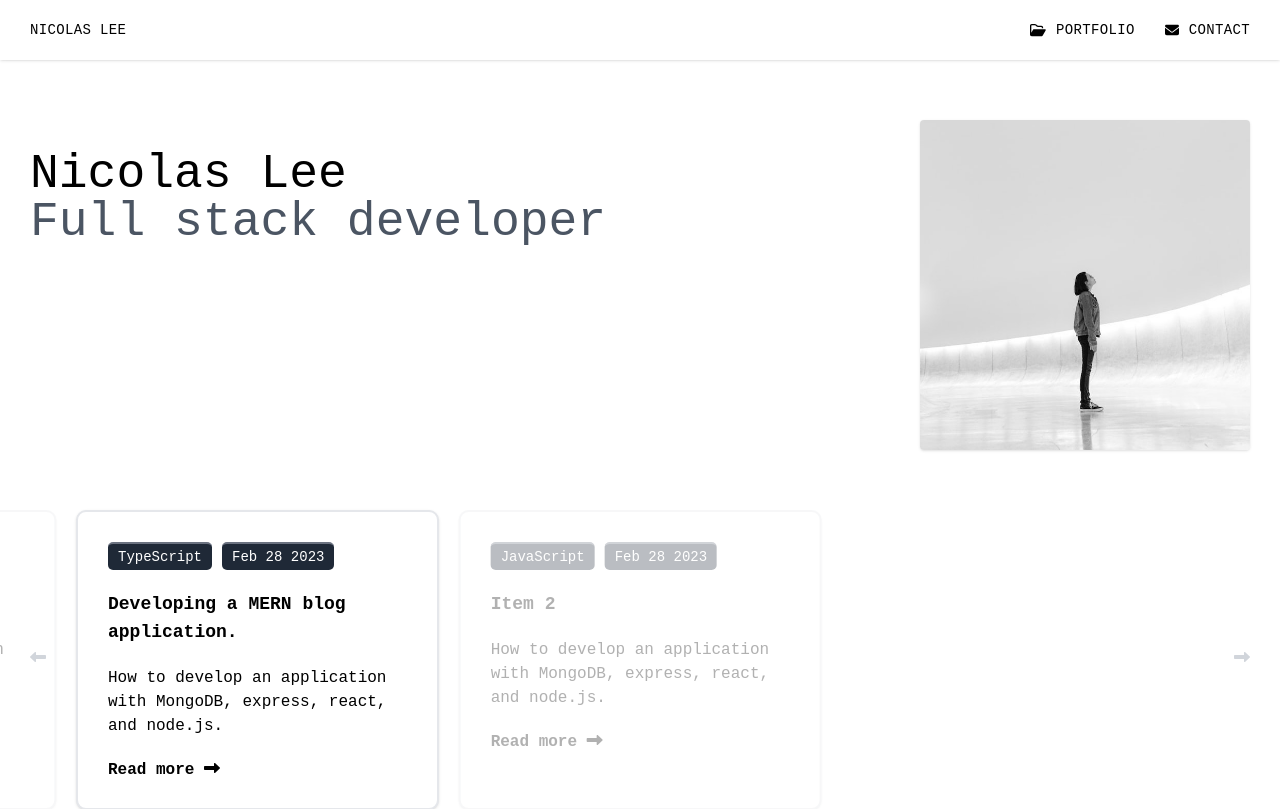
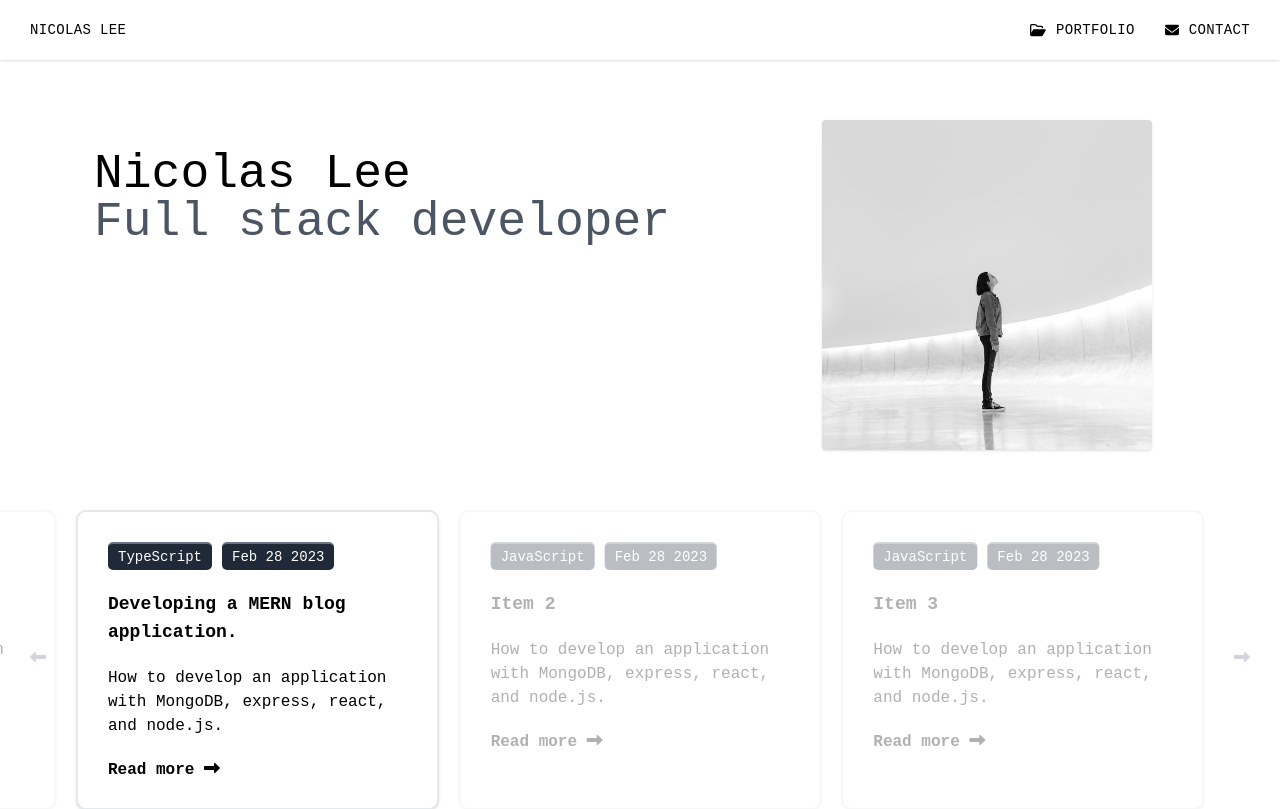
Before and after one commit to nicolasmatthewlee/personal-site, a React (Create React App) app: page / in a window 1280 px wide. Shown: the top 809 px of the page. Built offline with nearby package versions, Linux system fonts and the light colour scheme.

Commit message:
title reformats responsively, increasing padding and switching to flex row for lg size and up

```diff
--- a/src/components/portfolio.tsx
+++ b/src/components/portfolio.tsx
@@ -8,7 +8,7 @@ import { useState } from "react";
 
 export const Portfolio = () => {
   // NOTE: IF UPDATING PROJECTS, MUST ADD ADDITIONAL TAILWIND CLASSES BELOW
-  // translate-x-[100%] translate-x-[-100%]
+  // translate-x-[100%] translate-x-[-100%] translate-x-[-200%] translate-x-[200%]
   const projects: { tags: string[]; title: string; text: string }[] = [
     {
       tags: ["TypeScript", "Feb 28 2023"],
@@ -23,6 +23,11 @@ export const Portfolio = () => {
     {
       tags: ["JavaScript", "Feb 28 2023"],
       title: "Item 3",
+      text: "How to develop an application with MongoDB, express, react, and node.js.",
+    },
+    {
+      tags: ["JavaScript", "Feb 28 2023"],
+      title: "Item 4",
       text: "How to develop an application with MongoDB, express, react, and node.js.",
     },
   ];
--- a/src/components/title.tsx
+++ b/src/components/title.tsx
@@ -4,11 +4,11 @@ export const Title = () => {
   return (
     <div
       className="w-full flex flex-col px-[30px] space-y-[60px]
-    md:flex-row md:space-y-0 md:justify-end md:items-center"
+    lg:flex-row lg:space-y-0 lg:justify-end lg:items-center lg:px-[10%]"
     >
       <div
         className="
-      md:absolute md:left-[30px] md:top-[150px]"
+      lg:absolute lg:left-[30px] lg:top-[150px] lg:px-[5%]"
       >
         <h1 className="text-5xl font-medium">Nicolas Lee</h1>
         <h1 className="text-5xl text-gray-600">Full stack developer</h1>
```
